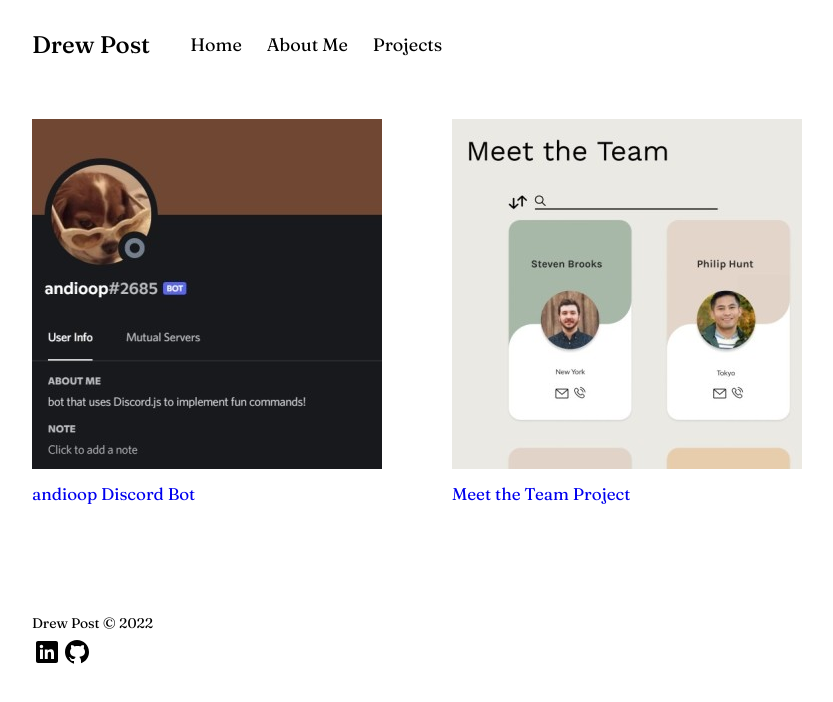
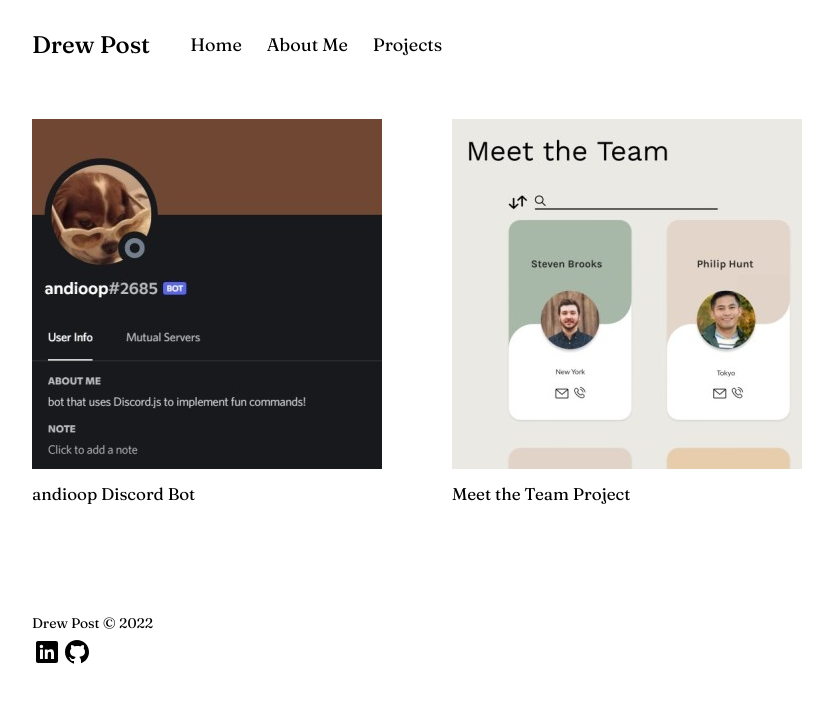
Before and after one commit to drew-post/personal-website, an Angular app: page /projects in a window 1280 px wide. Shown: the top 702 px of the page, without its empty margins (8-841 px from the left). Built offline with nearby package versions, Linux system fonts and the light colour scheme.

Commit message:
Correct link color

```diff
--- a/src/app/components/projects/projects.component.scss
+++ b/src/app/components/projects/projects.component.scss
@@ -1,13 +1,25 @@
 :host .projects {
     padding: 30px 0 30px 40px;
 
-    a:link { text-decoration: none; }
+    a:link {
+        text-decoration: none;
+        color: var(--black);
+    }
 
-    a:visited { text-decoration: none; }
+    a:visited {
+        text-decoration: none;
+        color: var(--black);
+    }
 
-    a:hover { text-decoration: none; }
+    a:hover {
+        text-decoration: none;
+        color: var(--black);
+    }
 
-    a:active { text-decoration: none; }
+    a:active {
+        text-decoration: none;
+        color: var(--black);
+    }
 
     &__container {
         display: flex;
```
